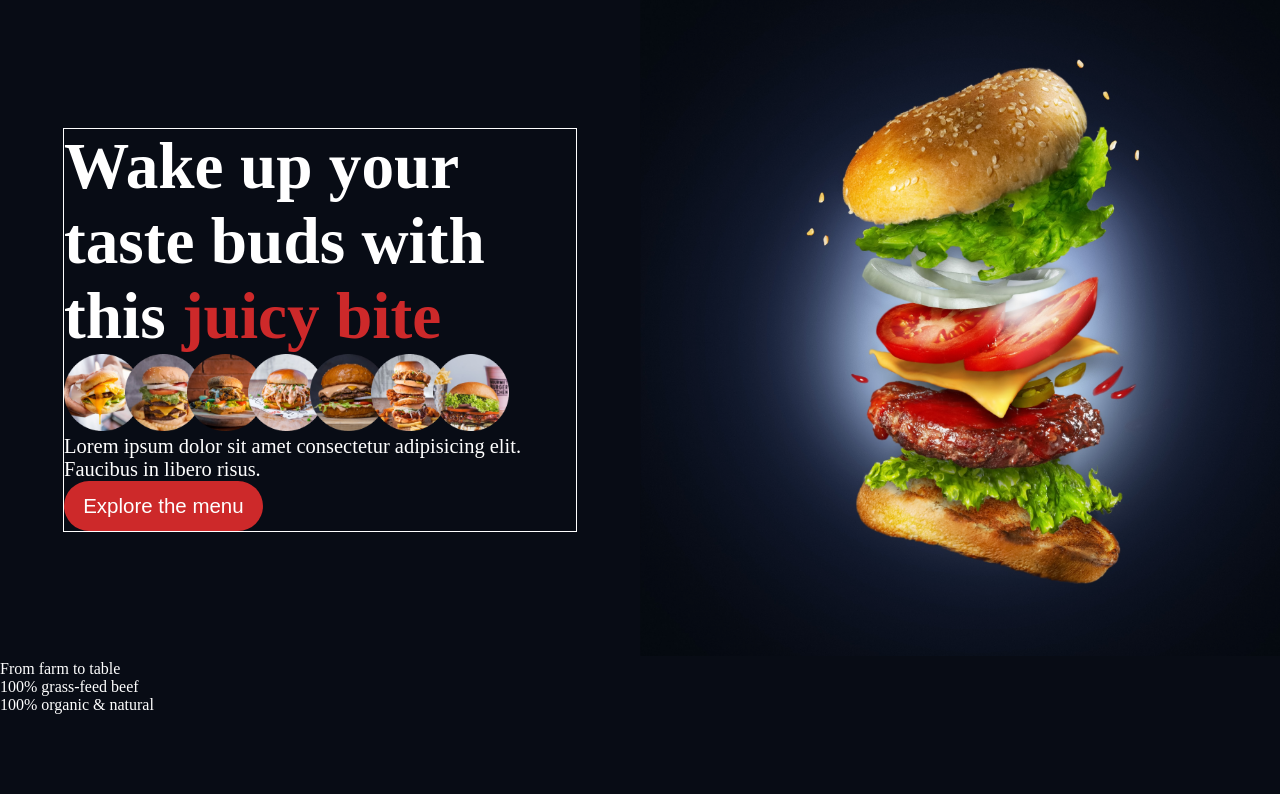
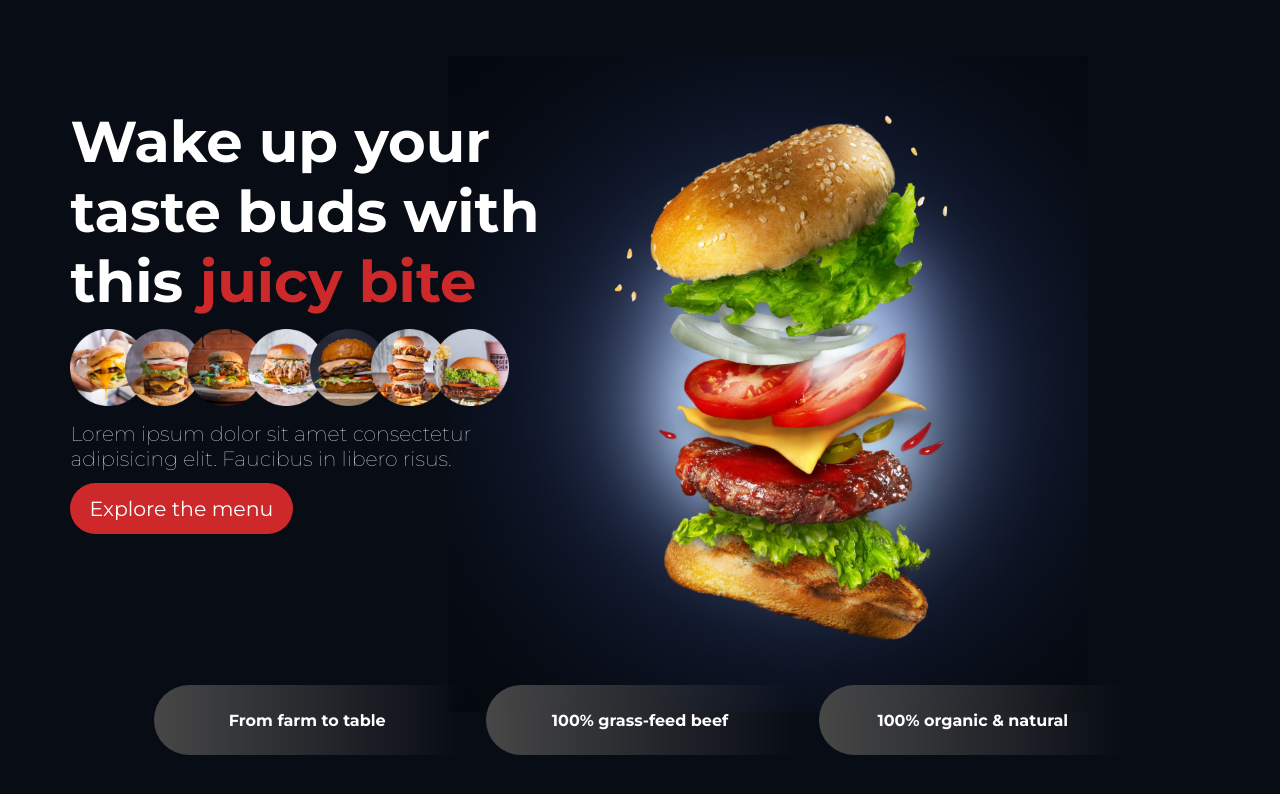
Before and after one commit to JuanRivasfr/LandingPages, a plain HTML site: page index.html in a window 1280 px wide. Drawn offline with Linux system fonts and the light colour scheme.

Commit message:
feat: :sparkles: Finish CSS and HTML

```diff
--- a/css/style.css
+++ b/css/style.css
@@ -1,10 +1,12 @@
 @import url(variables.css);
+@import url('https://fonts.googleapis.com/css2?family=Montserrat:ital,wght@0,100..900;1,100..900&display=swap');
 
 *{
     padding: 0;
     margin: 0;
     box-sizing: 0;
     color: var(--color-font);
+    font-family: "Montserrat", sans-serif;
 }
 
 body{
@@ -18,6 +20,7 @@ body{
     "derecha izquierda"
     "footer footer"
     ;
+    overflow: hidden;
 }
 
 .sec__derecha{
@@ -32,12 +35,15 @@ body{
     width: 80%;
     display: flex;
     flex-direction: column;
-    border: 1px solid white;
     position: relative;
 }
 
+.sec__derechacont h1 ,.sec__derechacont div ,.sec__derechacont p ,.sec__derechacont button{
+    margin: .5vw;
+}
+
 .sec__derechacont h1{
-    font-size: 5.1vw;
+    font-size: 4.5vw;
 }
 
 .sec__derechacont h1 span{
@@ -59,16 +65,44 @@ body{
 }
 
 .sec__izquierda{
+    position: relative;
     grid-area: izquierda;
+}
+
+.sizq__img{
+    display: flex;
+    align-items: center;
+    position: absolute;
+    width: 100%;
+    height: 100%;
+    z-index: -1;
+    left: -30%;
+    bottom: -10%;
+}
+
+.sizq__img img{
+    width: 100%;
 }
 
 footer{
     grid-area: footer;
+    display: flex;
+    justify-content: center;
+    align-items: center;
+    div{
+        width: 20%;
+        border-radius: 40px 0px 0px 40px;
+        height: fit-content;
+        text-align: center;
+        padding: 2vw;
+        margin: 1vw;
+        font-weight: 700;
+        background: linear-gradient(to right, rgb(71, 71, 71), rgba(71, 71, 71, 0));
+    }
+
 }
 
-.sec__izquierda img{
-    width: 100%;
-}
+
 
 .img1, .img2, .img3, .img4, .img5, .img6, .img7{
     position: absolute;
--- a/index.html
+++ b/index.html
@@ -27,7 +27,9 @@
         </div>
     </section>
     <section class="sec__izquierda">
-        <img src="storage/img/logo.png" alt="">
+        <div class="sizq__img">
+            <img src="storage/img/logo.png" alt="">
+        </div>
     </section>
     <footer>
         <div class="foot__1">From farm to table</div>
```
